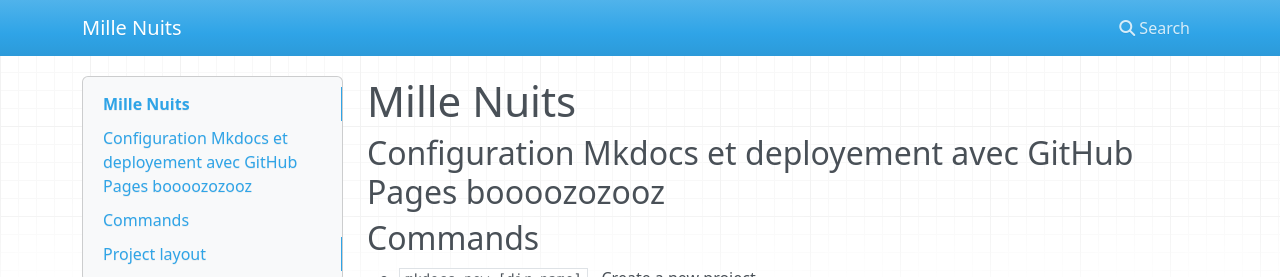
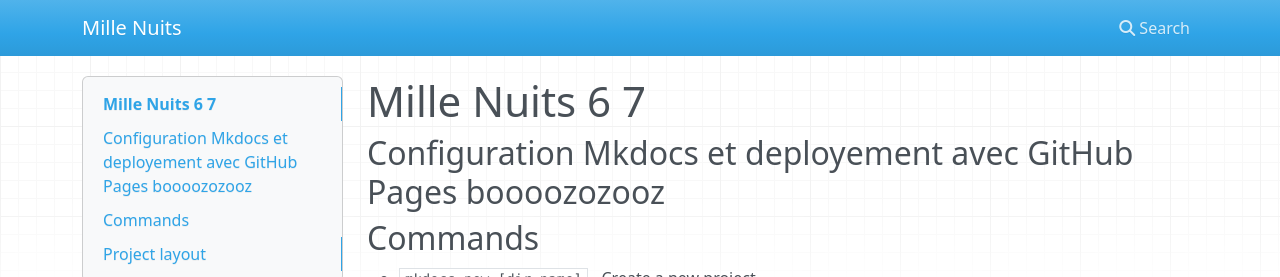
Before and after one commit to WALID163/MilleNuits-mkdocs, an MkDocs documentation site: the page built from docs/index.md, in a window 1280 px wide. Shown: the top 277 px of the page. Built offline with MkDocs 1.6.1, drawn with Linux system fonts in a browser that asks for light colours; nearby versions of some CDN libraries.

Commit message:
vault backup: 2026-02-13 13:40:04

```diff
--- a/docs/index.md
+++ b/docs/index.md
@@ -1,4 +1,4 @@
-# Mille Nuits
+# Mille Nuits 6 7
 
 ##Configuration Mkdocs et deployement avec GitHub Pages boooozozooz
 
```
